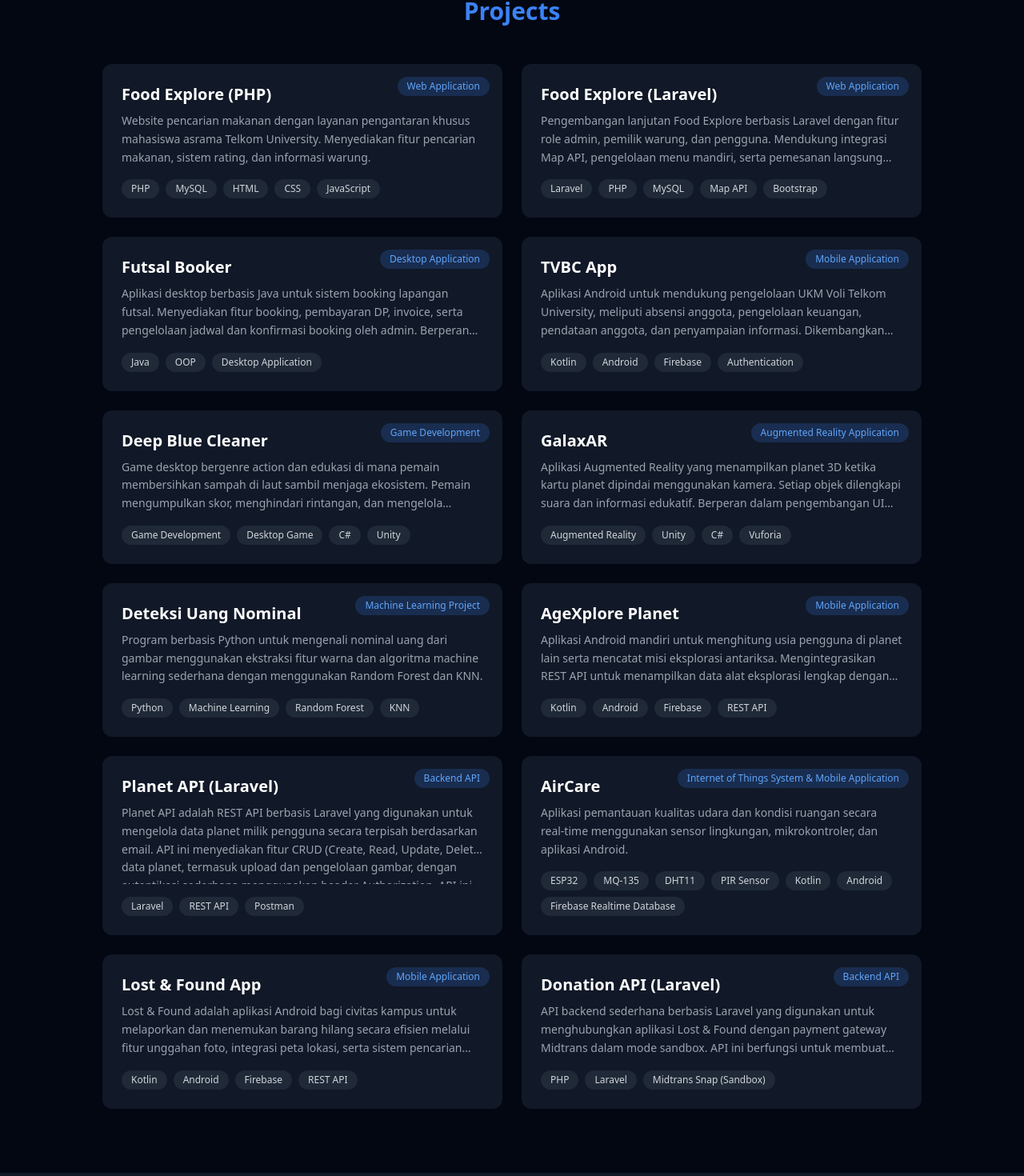
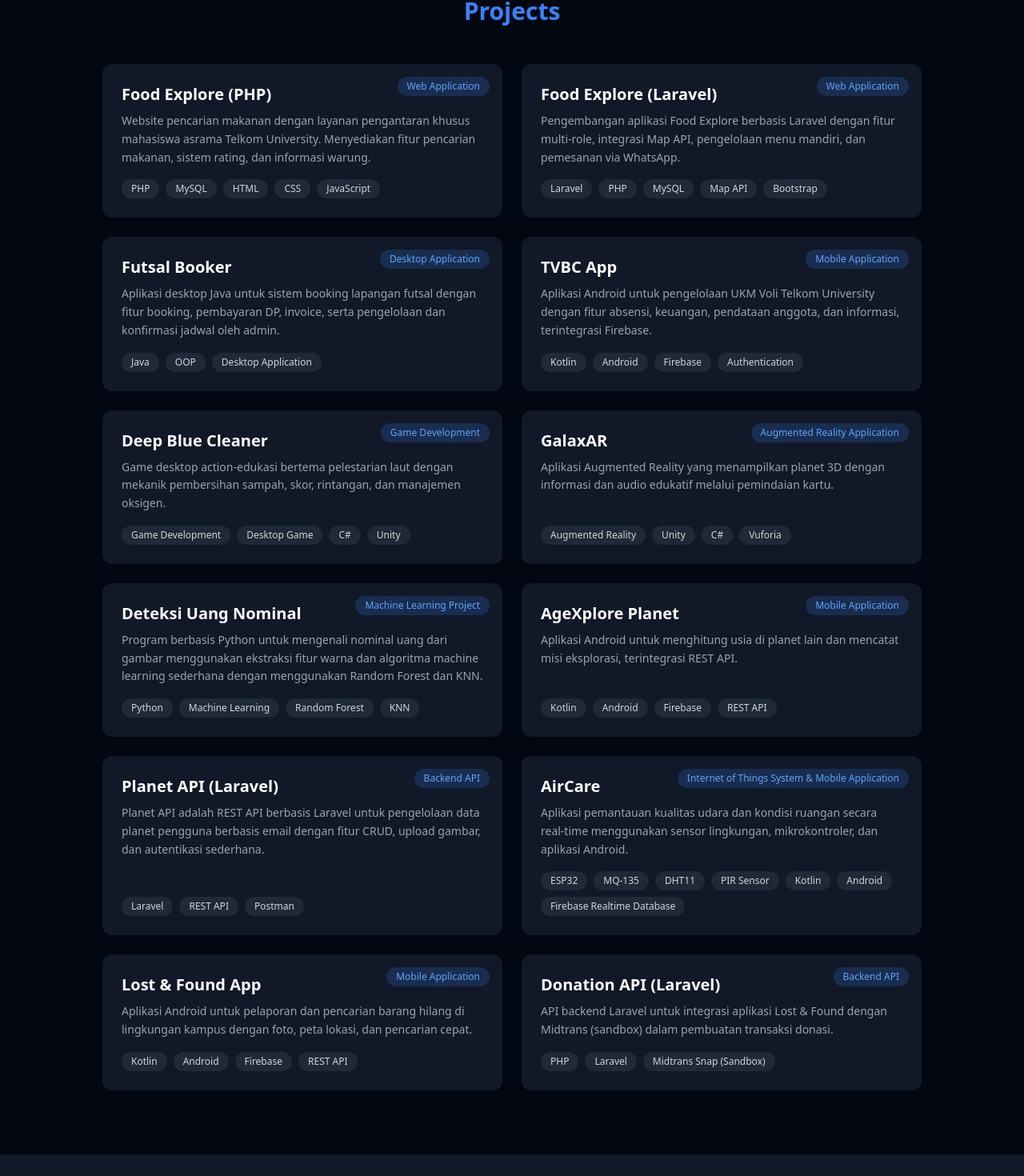
Before and after one commit to ZAYYAN2179/Portofolio, a React (Vite) app: page / in a window 1280 px wide. Shown: the part 1294-2764 px from the top of the page at 80% size. Built offline with nearby package versions, Linux system fonts and the light colour scheme.

Commit message:
Update Deskripsi Project Card

```diff
--- a/src/components/ProjectCard.jsx
+++ b/src/components/ProjectCard.jsx
@@ -36,7 +36,7 @@ const ProjectCard = ({ project }) => {
             leading-relaxed
           "
         >
-          {project.description}
+          {project.descriptionCard}
         </p>
 
         {/* Tech Stack */}
--- a/src/data/projects.js
+++ b/src/data/projects.js
@@ -124,6 +124,7 @@ export const projects = [
       foodExplorePhpProfil,
       foodExplorePhpDatabase,
     ],
+    descriptionCard: "Website pencarian makanan dengan layanan pengantaran khusus mahasiswa asrama Telkom University. Menyediakan fitur pencarian makanan, sistem rating, dan informasi warung.",
     description: "Website pencarian makanan dengan layanan pengantaran khusus mahasiswa asrama Telkom University. Menyediakan fitur pencarian makanan, sistem rating, dan informasi warung.",
     role: "Ketua Tim & Backend Developer",
     responsibilities: [
@@ -157,6 +158,7 @@ export const projects = [
       foodExploreProfil,
       foodExploreDatabase,
     ],
+    descriptionCard: "Pengembangan aplikasi Food Explore berbasis Laravel dengan fitur multi-role, integrasi Map API, pengelolaan menu mandiri, dan pemesanan via WhatsApp.",
     description: "Pengembangan lanjutan Food Explore berbasis Laravel dengan fitur role admin, pemilik warung, dan pengguna. Mendukung integrasi Map API, pengelolaan menu mandiri, serta pemesanan langsung yang terhubung ke WhatsApp.",
     role: "Ketua Tim & Backend Developer",
     responsibilities: [
@@ -174,6 +176,7 @@ export const projects = [
     title: "Futsal Booker",
     type: "Desktop Application",
     images: [futsalBookerCover, futsalBookerLogin, futsalBookerRegister, futsalBooker1, futsalBooker2, futsalBooker3, futsalBooker4, futsalBooker5, futsalBooker6, futsalBooker7, futsalBookerDatabase],
+    descriptionCard: "Aplikasi desktop Java untuk sistem booking lapangan futsal dengan fitur booking, pembayaran DP, invoice, serta pengelolaan dan konfirmasi jadwal oleh admin.",
     description:
       "Aplikasi desktop berbasis Java untuk sistem booking lapangan futsal. Menyediakan fitur booking, pembayaran DP, invoice, serta pengelolaan jadwal dan konfirmasi booking oleh admin. Berperan dalam implementasi fungsionalitas utama aplikasi.",
     role: "Application Logic Developer (Java Desktop)",
@@ -193,6 +196,7 @@ export const projects = [
     title: "TVBC App",
     type: "Mobile Application",
     images: [tvbcCover, tvbc2, tvbc3, tvbc4, tvbc5, tvbc6, tvbc7, tvbc8, tvbc9, tvbc10, tvbc11, tvbc12, tvbc13, tvbc14, tvbc15, tvbc16, tvbc17, tvbc18, tvbc19],
+    descriptionCard: "Aplikasi Android untuk pengelolaan UKM Voli Telkom University dengan fitur absensi, keuangan, pendataan anggota, dan informasi, terintegrasi Firebase.",
     description:
       "Aplikasi Android untuk mendukung pengelolaan UKM Voli Telkom University, meliputi absensi anggota, pengelolaan keuangan, pendataan anggota, dan penyampaian informasi. Dikembangkan secara berkelompok dengan peran sebagai ketua tim dan fokus pada fitur inti terintegrasi Firebase.",
     role: "Ketua Tim & Backend Developer",
@@ -210,6 +214,7 @@ export const projects = [
     title: "Deep Blue Cleaner",
     type: "Game Development",
     images: [deepBlueCover, deepBlueCover1, deepBlueCover4, deepBlueCover2, deepBlueCover3],
+    descriptionCard: "Game desktop action-edukasi bertema pelestarian laut dengan mekanik pembersihan sampah, skor, rintangan, dan manajemen oksigen.",
     description:
       "Game desktop bergenre action dan edukasi di mana pemain membersihkan sampah di laut sambil menjaga ekosistem. Pemain mengumpulkan skor, menghindari rintangan, dan mengelola oksigen. Berperan sebagai lead dan programmer pada pengembangan player controller.",
     role: "Lead & Programmer",
@@ -222,6 +227,7 @@ export const projects = [
     title: "GalaxAR",
     type: "Augmented Reality Application",
     images: [galaxAr, galaxAr1, galaxAr2, galaxAr3],
+    descriptionCard: "Aplikasi Augmented Reality yang menampilkan planet 3D dengan informasi dan audio edukatif melalui pemindaian kartu.",
     description:
       "Aplikasi Augmented Reality yang menampilkan planet 3D ketika kartu planet dipindai menggunakan kamera. Setiap objek dilengkapi suara dan informasi edukatif. Berperan dalam pengembangan UI dan fitur pada tampilan awal aplikasi.",
     role: "AR Developer & Fitur Developer",
@@ -238,6 +244,7 @@ export const projects = [
     title: "Deteksi Uang Nominal",
     type: "Machine Learning Project",
     images: [deteksi1, deteksi2],
+    descriptionCard: "Program berbasis Python untuk mengenali nominal uang dari gambar menggunakan ekstraksi fitur warna dan algoritma machine learning sederhana dengan menggunakan Random Forest dan KNN.",
     description: "Program berbasis Python untuk mengenali nominal uang dari gambar menggunakan ekstraksi fitur warna dan algoritma machine learning sederhana dengan menggunakan Random Forest dan KNN.",
     role: "Ketua Kelompok",
     responsibilities: [
@@ -254,6 +261,7 @@ export const projects = [
     title: "AgeXplore Planet",
     type: "Mobile Application",
     images: [ageXplore1, ageXplore3, ageXplore2, ageXplore4, ageXplore5],
+    descriptionCard: "Aplikasi Android untuk menghitung usia di planet lain dan mencatat misi eksplorasi, terintegrasi REST API.",
     description: "Aplikasi Android mandiri untuk menghitung usia pengguna di planet lain serta mencatat misi eksplorasi antariksa. Mengintegrasikan REST API untuk menampilkan data alat eksplorasi lengkap dengan gambar dan deskripsi.",
     role: "Android Developer (Individual Project)",
     responsibilities: [
@@ -271,6 +279,7 @@ export const projects = [
     title: "Planet API (Laravel)",
     type: "Backend API",
     images: [PlanetAPI1, PlanetAPI2],
+    descriptionCard: "Planet API adalah REST API berbasis Laravel untuk pengelolaan data planet pengguna berbasis email dengan fitur CRUD, upload gambar, dan autentikasi sederhana.",
     description:
       "Planet API adalah REST API berbasis Laravel yang digunakan untuk mengelola data planet milik pengguna secara terpisah berdasarkan email. API ini menyediakan fitur CRUD (Create, Read, Update, Delete) data planet, termasuk upload dan pengelolaan gambar, dengan autentikasi sederhana menggunakan header Authorization. API ini dirancang untuk diintegrasikan dengan aplikasi Android pada tugas besar mata kuliah Mobile Programming 1.",
     role: "Backend Developer (Individual Project)",
@@ -290,6 +299,7 @@ export const projects = [
     title: "AirCare",
     type: "Internet of Things System & Mobile Application",
     images: [AirCareCover, AirCare2, AirCare3, AirCare4, AirCare5, AirCare6],
+    descriptionCard: "Aplikasi pemantauan kualitas udara dan kondisi ruangan secara real-time menggunakan sensor lingkungan, mikrokontroler, dan aplikasi Android.",
     description: "Aplikasi pemantauan kualitas udara dan kondisi ruangan secara real-time menggunakan sensor lingkungan, mikrokontroler, dan aplikasi Android.",
     role: "IoT Integration & Android Application Developer",
     responsibilities: [
@@ -316,6 +326,7 @@ export const projects = [
     title: "Lost & Found App",
     type: "Mobile Application",
     images: [LostFound1, LostFound2, LostFound3, LostFound4, LostFound5, LostFound6, LostFound7, LostFound8],
+    descriptionCard: "Aplikasi Android untuk pelaporan dan pencarian barang hilang di lingkungan kampus dengan foto, peta lokasi, dan pencarian cepat.",
     description: "Lost & Found adalah aplikasi Android bagi civitas kampus untuk melaporkan dan menemukan barang hilang secara efisien melalui fitur unggahan foto, integrasi peta lokasi, serta sistem pencarian yang cepat.",
     role: "Ketua Tim & Mobile Application Developer",
     responsibilities: [
@@ -333,6 +344,7 @@ export const projects = [
     title: "Donation API (Laravel)",
     type: "Backend API",
     images: [],
+    descriptionCard: "API backend Laravel untuk integrasi aplikasi Lost & Found dengan Midtrans (sandbox) dalam pembuatan transaksi donasi.",
     description:
       "API backend sederhana berbasis Laravel yang digunakan untuk menghubungkan aplikasi Lost & Found dengan payment gateway Midtrans dalam mode sandbox. API ini berfungsi untuk membuat transaksi donasi dan menghasilkan redirect URL Midtrans Snap yang digunakan oleh aplikasi mobile.",
     role: "Backend Developer",
```
